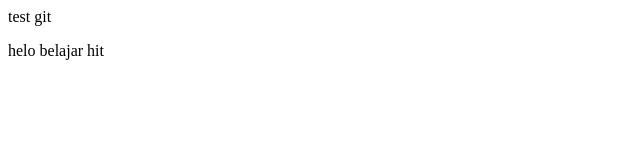
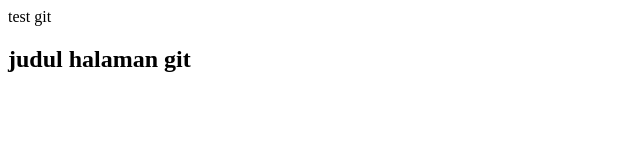
Before and after one commit to herymustofa/test, a plain HTML site: page index.html in a window 1280 px wide. Shown: the whole page, without its empty margins (0-640 px from the left). Drawn offline with Linux system fonts and the light colour scheme.

Commit message:
perubahan #3

```diff
--- a/index.html
+++ b/index.html
@@ -1,6 +1,7 @@
 <html>
 	<head>test git </head>
 	<body>
-		<p> helo  belajar hit </p>
+
+		<h2>judul halaman git </h2>
 	</body>
 </htmL>
```
